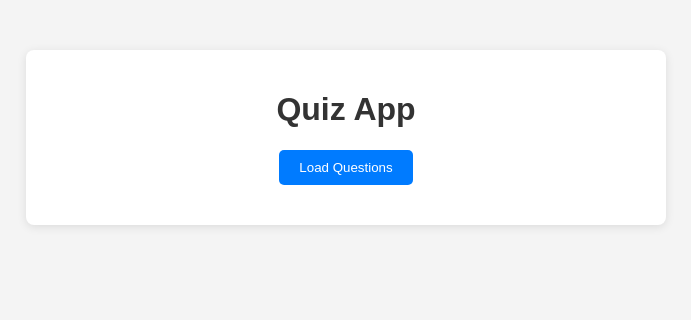
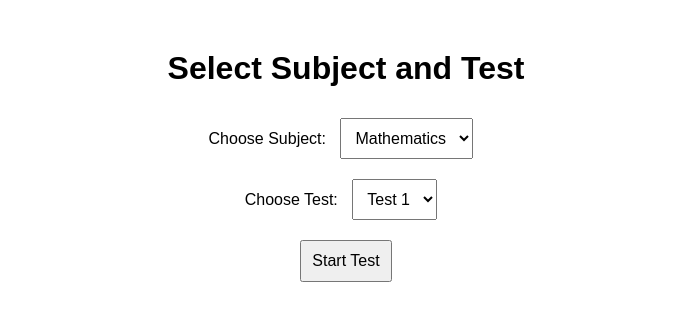
Before and after one commit to sunilkumart2025/Bank-management, a plain HTML site: page index.html in a window 1280 px wide. Shown: the whole page, without its empty margins (294-985 px from the left). Drawn offline with Linux system fonts and the light colour scheme.

Commit message:
Update index.html

```diff
--- a/index.html
+++ b/index.html
@@ -3,17 +3,43 @@
 <head>
     <meta charset="UTF-8">
     <meta name="viewport" content="width=device-width, initial-scale=1.0">
-    <title>Quiz App</title>
-    <link rel="stylesheet" href="style.css">
+    <title>Select Test</title>
+    <style>
+        body {
+            font-family: Arial, sans-serif;
+            text-align: center;
+            margin: 50px;
+        }
+        select, button {
+            padding: 10px;
+            margin: 10px;
+            font-size: 16px;
+        }
+    </style>
 </head>
 <body>
-    <div class="container">
-        <h1>Quiz App</h1>
-        <div id="quiz-container">
-            <button id="load-questions" class="btn">Load Questions</button>
-            <div id="questions-area"></div>
-        </div>
-    </div>
-    <script src="script.js"></script>
+    <h1>Select Subject and Test</h1>
+    <label for="subject">Choose Subject:</label>
+    <select id="subject">
+        <option value="math">Mathematics</option>
+        <option value="science">Science</option>
+    </select>
+    <br>
+    <label for="test">Choose Test:</label>
+    <select id="test">
+        <option value="test1">Test 1</option>
+        <option value="test2">Test 2</option>
+    </select>
+    <br>
+    <button onclick="startTest()">Start Test</button>
+
+    <script>
+        function startTest() {
+            const subject = document.getElementById('subject').value;
+            const test = document.getElementById('test').value;
+            const url = `test.html?subject=${subject}&test=${test}`;
+            window.location.href = url;
+        }
+    </script>
 </body>
 </html>
```
